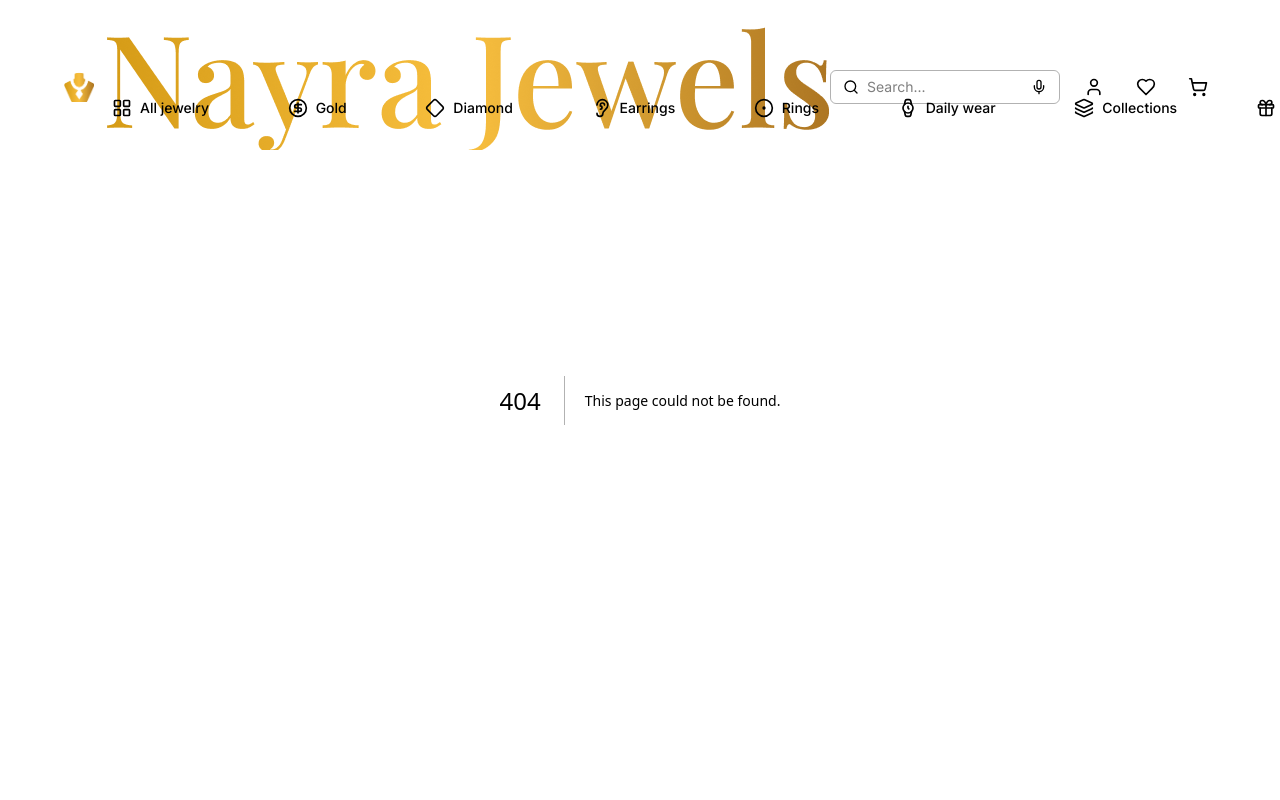
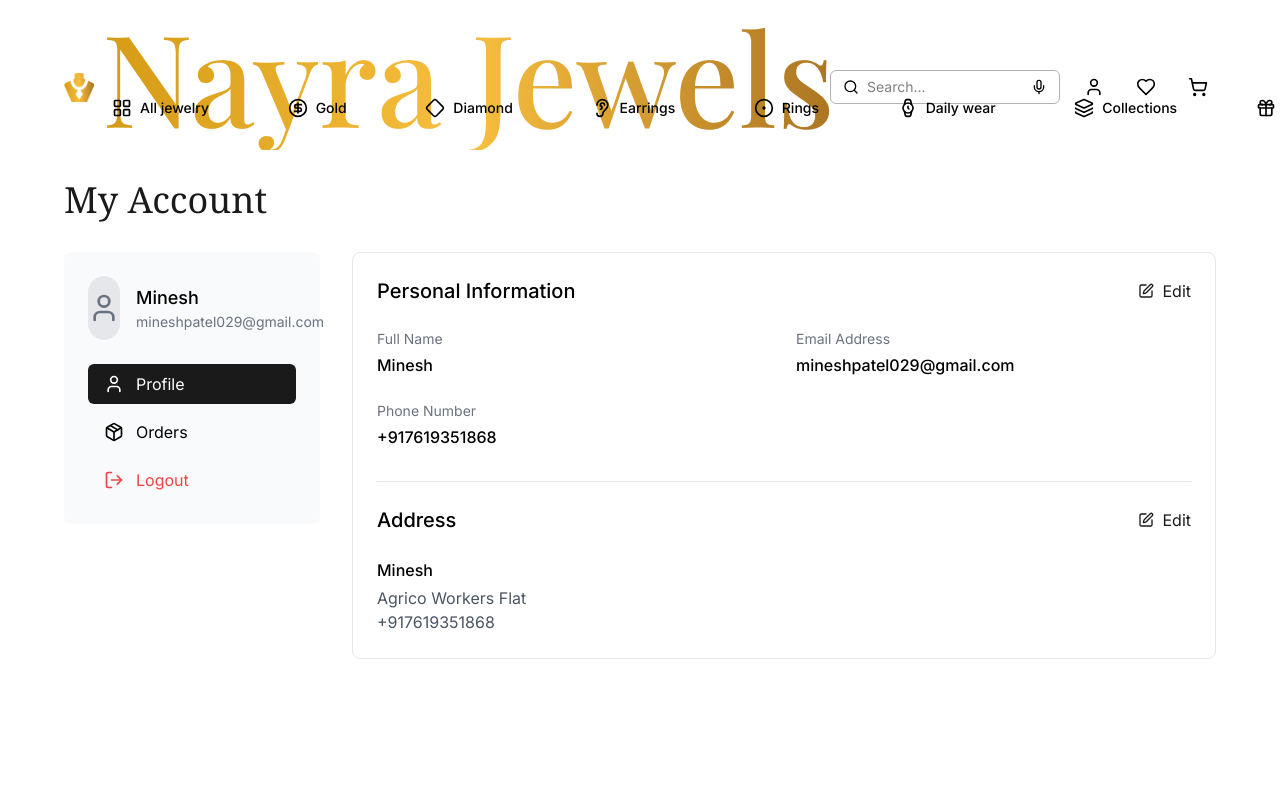
Before and after one commit to sourav0299/invoicify-shop, a Next.js app: page /profile in a window 1280 px wide. Before the commit this address had no page. Shown: the top 800 px of the page. Built offline with nearby package versions, Linux system fonts and the light colour scheme.

Commit message:
User Profile

```diff
--- /dev/null
+++ b/app/profile/page.tsx
@@ -0,0 +1,137 @@
+"use client"
+
+import { useState } from "react"
+import Link from "next/link"
+import { User, Package, LogOut, Edit, ShoppingBag } from "lucide-react"
+
+
+const userData = {
+  name: "Minesh",
+  email: "mineshpatel029@gmail.com",
+  phone: "+917619351868",
+  address: "Agrico Workers Flat",
+}
+
+export default function ProfilePage() {
+  const [activeTab, setActiveTab] = useState<"profile" | "orders">("profile")
+
+  return (
+    <div className="min-h-screen bg-white">
+      <main className="pt-[180px] px-4 md:px-8 lg:px-16 max-w-7xl mx-auto pb-20">
+        <h1 className="text-3xl md:text-4xl font-serif text-[#1a1a1a] mb-8">My Account</h1>
+
+        <div className="flex flex-col md:flex-row gap-8">
+
+          <div className="w-full md:w-64 shrink-0">
+            <div className="bg-gray-50 rounded-lg p-6 mb-6">
+              <div className="flex items-center gap-4 mb-6">
+                <div className="w-16 h-16 bg-gray-200 rounded-full flex items-center justify-center">
+                  <User className="w-8 h-8 text-gray-500" />
+                </div>
+                <div>
+                  <h2 className="font-medium text-lg">{userData.name}</h2>
+                  <p className="text-gray-500 text-sm">{userData.email}</p>
+                </div>
+              </div>
+
+              <div className="space-y-2">
+                <button
+                  onClick={() => setActiveTab("profile")}
+                  className={`w-full text-left px-4 py-2 rounded-md flex items-center gap-3 ${
+                    activeTab === "profile" ? "bg-[#1a1a1a] text-white" : "hover:bg-gray-200"
+                  }`}
+                >
+                  <User className="w-5 h-5" />
+                  <span>Profile</span>
+                </button>
+                <button
+                  onClick={() => setActiveTab("orders")}
+                  className={`w-full text-left px-4 py-2 rounded-md flex items-center gap-3 ${
+                    activeTab === "orders" ? "bg-[#1a1a1a] text-white" : "hover:bg-gray-200"
+                  }`}
+                >
+                  <Package className="w-5 h-5" />
+                  <span>Orders</span>
+                </button>
+                <Link
+                  href="/logout"
+                  className="w-full text-left px-4 py-2 rounded-md flex items-center gap-3 text-red-500 hover:bg-red-50"
+                >
+                  <LogOut className="w-5 h-5" />
+                  <span>Logout</span>
+                </Link>
+              </div>
+            </div>
+          </div>
+
+          {/* Main Content */}
+          <div className="flex-1">
+            {activeTab === "profile" ? (
+              <div className="bg-white border border-gray-200 rounded-lg p-6">
+                <div className="flex justify-between items-center mb-6">
+                  <h2 className="text-xl font-medium">Personal Information</h2>
+                  <button className="flex items-center gap-2 text-[#1a1a1a] hover:text-gray-700">
+                    <Edit className="w-4 h-4" />
+                    <span>Edit</span>
+                  </button>
+                </div>
+
+                <div className="grid grid-cols-1 md:grid-cols-2 gap-6">
+                  <div>
+                    <p className="text-sm text-gray-500 mb-1">Full Name</p>
+                    <p className="font-medium">{userData.name}</p>
+                  </div>
+                  <div>
+                    <p className="text-sm text-gray-500 mb-1">Email Address</p>
+                    <p className="font-medium">{userData.email}</p>
+                  </div>
+                  <div>
+                    <p className="text-sm text-gray-500 mb-1">Phone Number</p>
+                    <p className="font-medium">{userData.phone}</p>
+                  </div>
+                </div>
+
+                <div className="mt-8 pt-6 border-t border-gray-200">
+                  <div className="flex justify-between items-center mb-6">
+                    <h2 className="text-xl font-medium">Address</h2>
+                    <button className="flex items-center gap-2 text-[#1a1a1a] hover:text-gray-700">
+                      <Edit className="w-4 h-4" />
+                      <span>Edit</span>
+                    </button>
+                  </div>
+
+                  <div>
+                    <p className="font-medium">{userData.name}</p>
+                    <p className="text-gray-600 mt-1">{userData.address}</p>
+                    <p className="text-gray-600">{userData.phone}</p>
+                  </div>
+                </div>
+              </div>
+            ) : (
+              <div className="bg-white border border-gray-200 rounded-lg p-6">
+                <h2 className="text-xl font-medium mb-6">Order History</h2>
+
+                <div className="flex flex-col items-center justify-center py-12 text-center">
+                  <div className="w-20 h-20 bg-gray-100 rounded-full flex items-center justify-center mb-4">
+                    <ShoppingBag className="w-10 h-10 text-gray-400" />
+                  </div>
+                  <h3 className="text-lg font-medium text-gray-900 mb-2">No orders yet</h3>
+                  <p className="text-gray-500 max-w-md mb-6">
+                    When you place your first order, it will appear here. You'll be able to track your orders and view
+                    your order history.
+                  </p>
+                  <Link
+                    href="/shop"
+                    className="px-6 py-3 bg-[#1a1a1a] text-white rounded-md hover:bg-black transition-colors"
+                  >
+                    Start Shopping
+                  </Link>
+                </div>
+              </div>
+            )}
+          </div>
+        </div>
+      </main>
+    </div>
+  )
+}
--- a/components/navbar.tsx
+++ b/components/navbar.tsx
@@ -12,8 +12,10 @@
   const [searchQuery, setSearchQuery] = useState("")
   const pathname = usePathname()
 
+  // Determine if we're on the home page (assuming home page has dark background)
   const isHomePage = pathname === "/"
 
+  // Set text color based on current page
   const textColor = isHomePage ? "text-white" : "text-black"
   const borderColor = isHomePage ? "border-white/30" : "border-black/30"
   const placeholderColor = isHomePage ? "placeholder:text-white/50" : "placeholder:text-black/50"
@@ -59,9 +61,9 @@
             <button aria-label="Search" className={`md:hidden p-2 ${textColor}`}>
               <Search className="h-5 w-5" />
             </button>
-            <button aria-label="Account" className={`p-2 ${textColor}`}>
+            <Link href="/profile" aria-label="Account" className={`p-2 ${textColor}`}>
               <User className="h-5 w-5" />
-            </button>
+            </Link>
             <button aria-label="Wishlist" className={`p-2 ${textColor}`}>
               <Heart className="h-5 w-5" />
             </button>
```
